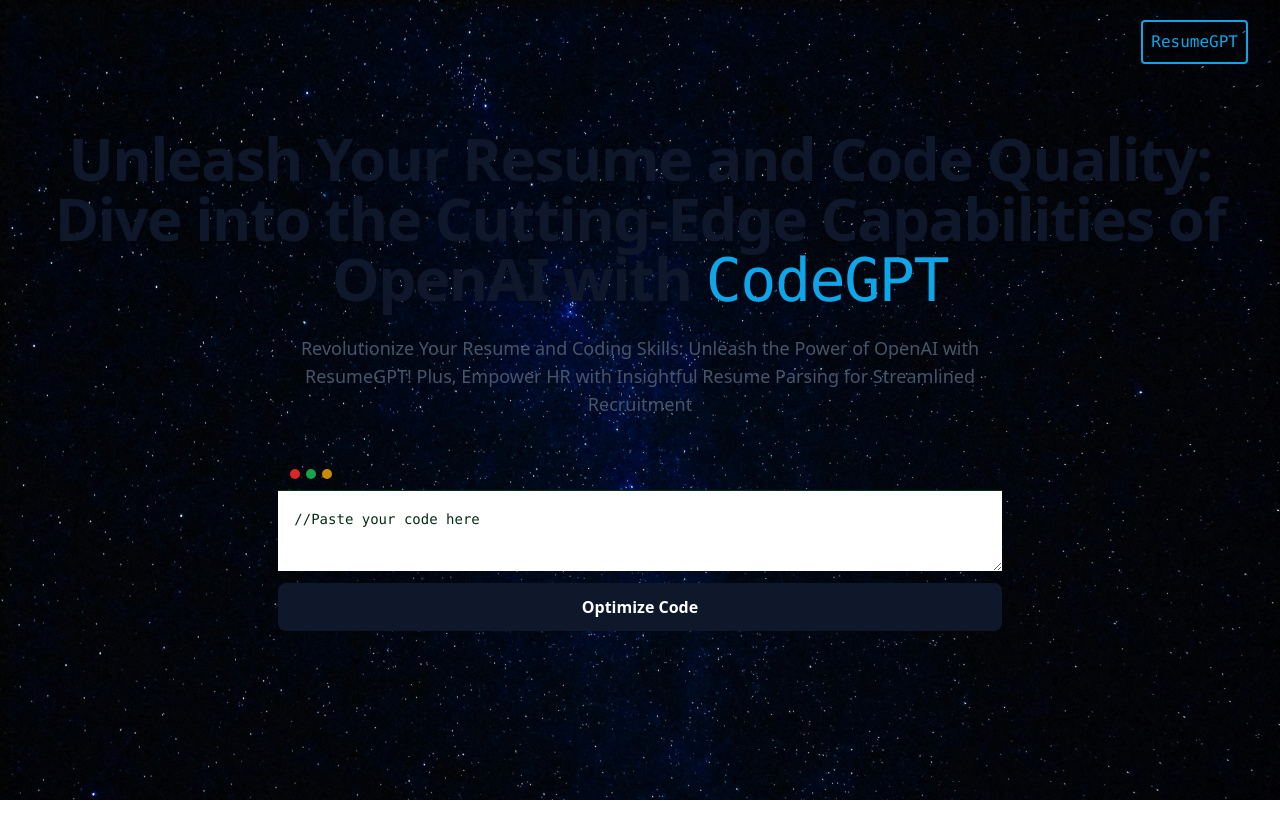
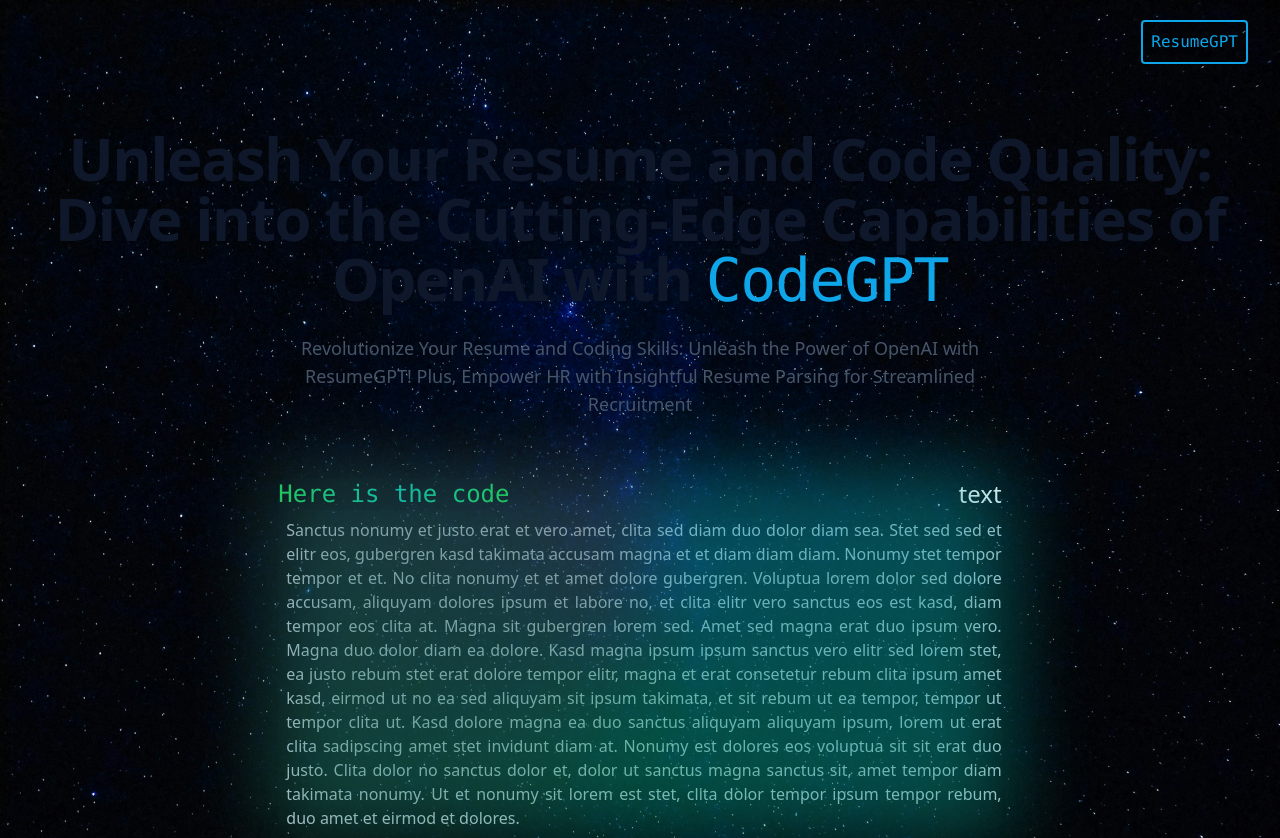
Before and after one commit to vj015/resumeanalyzer, a Nuxt app: page / in a window 1280 px wide. Both pictures are taken after a click on the button "CodeGPT". Before the commit the page ends 800 px from the top, so only its background shows below. Built offline with nearby package versions, Linux system fonts and the light colour scheme.

Commit message:
Added success template for codeGPT

```diff
--- a/components/codeInput.vue
+++ b/components/codeInput.vue
@@ -1,4 +1,6 @@
 <template>
+  <div>
+    <div class="hidden">
       <div class="relative w-full flex flex-col">
         <div class="flex-none border-b border-green-950">
           <div class="flex items-center h-8 space-x-1.5 px-3">
@@ -22,6 +24,36 @@
       >
         {{ "Optimize Code" }}
       </button>
+    </div>
+    <div class="relative md:w-full mt-5">
+      <div
+        class="absolute -inset-2 rounded-lg bg-[conic-gradient(var(--tw-gradient-stops))] from-cyan-600 via-emerald-600 to-slate-600 opacity-50 blur-2xl"
+      ></div>
+      <div class="card w-full bg-base-100 shadow-xl md:w-100">
+        <div class="card-body">
+          <div class="flex flex-row justify-between">
+            <h2
+              class="text-xl md:text-2xl font-mono bg-gradient-to-r from-green-500 via-teal-500 to-green-500 text-transparent bg-clip-text sticky z-10 backdrop-blur-md rounded-lg"
+            >
+              {{ "Here is the code" }}
+            </h2>
+            <div class="text-white text-2xl">
+              {{ "text" }}
+            </div>
+          </div>
+          <div
+            class="text-sm md:text-base text-slate-300 text-justify ml-2 mt-2"
+            id="codeToCopy"
+          >
+            {{
+              "Sanctus nonumy et justo erat et vero amet, clita sed diam duo dolor diam sea. Stet sed sed et elitr eos, gubergren kasd takimata accusam magna et et diam diam diam. Nonumy stet tempor tempor et et. No clita nonumy et et amet dolore gubergren. Voluptua lorem dolor sed dolore accusam, aliquyam dolores ipsum et labore no, et clita elitr vero sanctus eos est kasd, diam tempor eos clita at. Magna sit gubergren lorem sed. Amet sed magna erat duo ipsum vero. Magna duo dolor diam ea dolore. Kasd magna ipsum ipsum sanctus vero elitr sed lorem stet, ea justo rebum stet erat dolore tempor elitr, magna et erat consetetur rebum clita ipsum amet kasd, eirmod ut no ea sed aliquyam sit ipsum takimata, et sit rebum ut ea tempor, tempor ut tempor clita ut. Kasd dolore magna ea duo sanctus aliquyam aliquyam ipsum, lorem ut erat clita sadipscing amet stet invidunt diam at. Nonumy est dolores eos voluptua sit sit erat duo justo. Clita dolor no sanctus dolor et, dolor ut sanctus magna sanctus sit, amet tempor diam takimata nonumy. Ut et nonumy sit lorem est stet, clita dolor tempor ipsum tempor rebum, duo amet et eirmod et dolores."
+            }}
+          </div>
+          <div class="card-actions justify-end"></div>
+        </div>
+      </div>
+    </div>
+  </div>
 </template>
 <script>
 export default {
--- a/components/showResult.vue
+++ b/components/showResult.vue
@@ -78,7 +78,9 @@
 </template>
 <script>
 export default {
-  data() {},
+  data() {
+    return {};
+  },
   props: [
     "name",
     "nameText",
```
Lines whose indentation alone changed are shown as unchanged.
